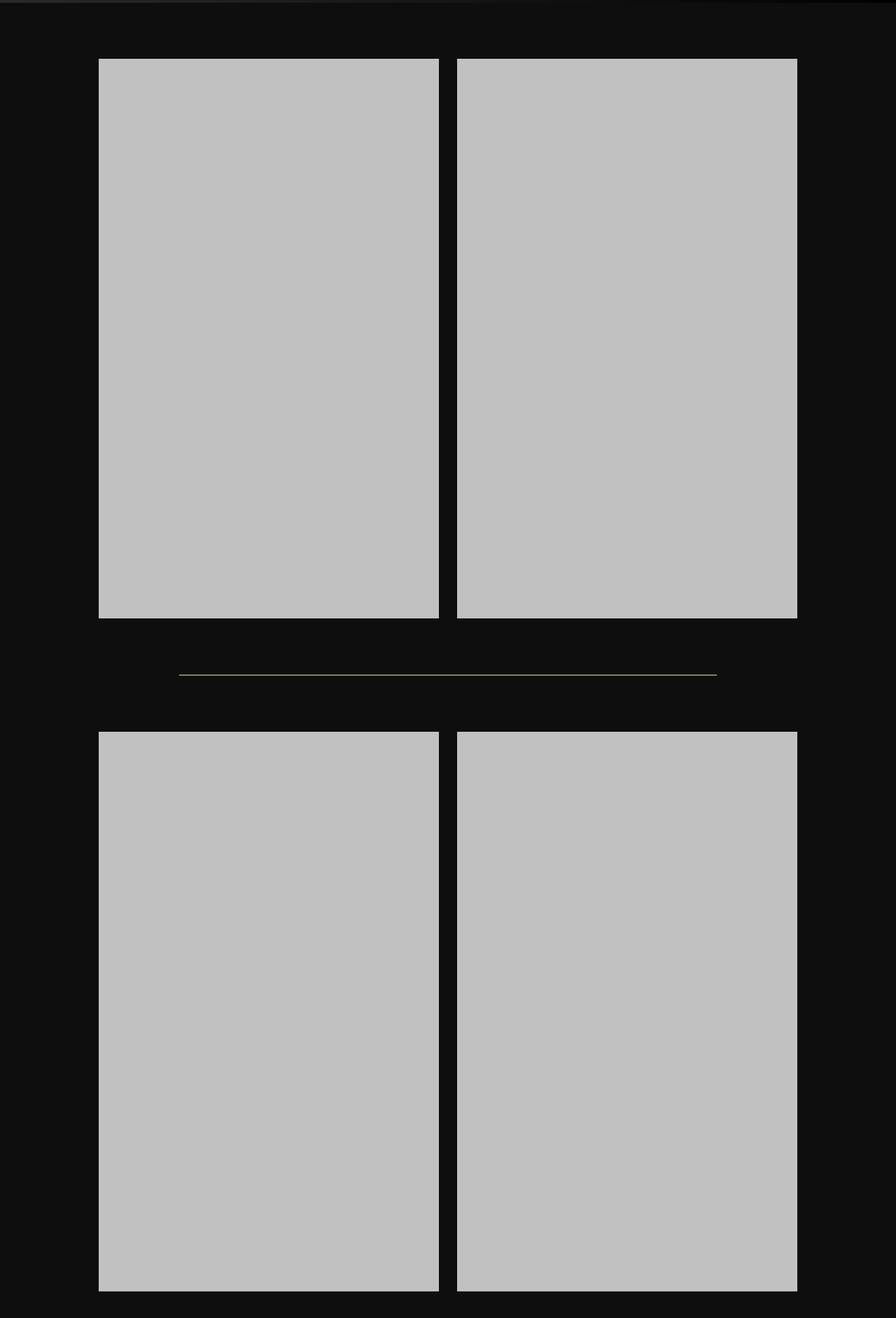
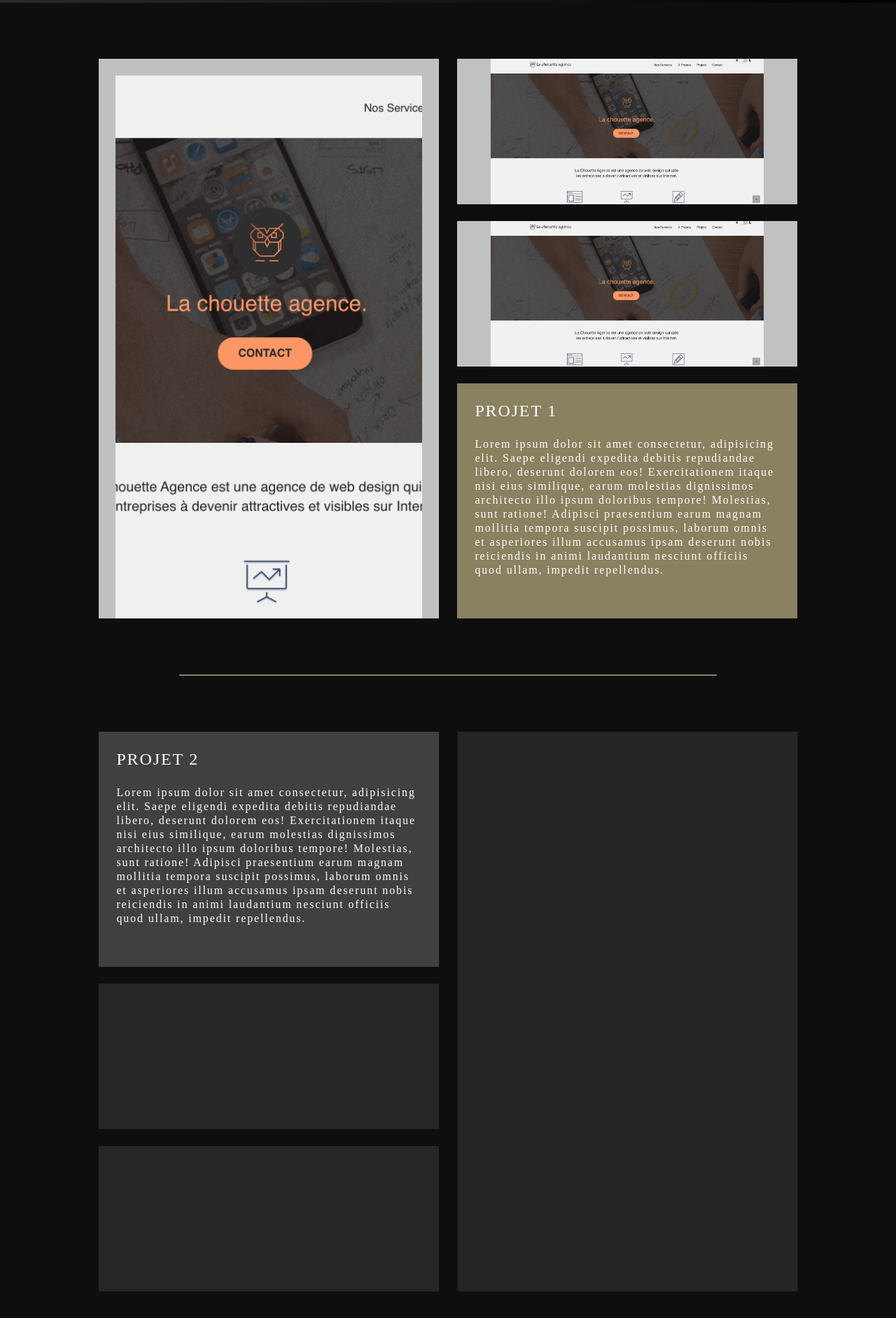
Before and after one commit to Roms1512/RL-WebProject, a Vue app: page /portefolio in a window 1280 px wide. Shown: the part 796-2680 px from the top of the page at 70% size. Built offline with nearby package versions, Linux system fonts and the light colour scheme.

Commit message:
commit-11
avancer sur la page Portefolio :
- Header fini
- Section bien avancer
- Ajout d'animation

Animation sur les autres page fini

```diff
--- a/public/index.html
+++ b/public/index.html
@@ -1,5 +1,5 @@
 <!DOCTYPE html>
-<html lang="">
+<html lang="fr">
   <head>
     <meta charset="utf-8">
     <meta http-equiv="X-UA-Compatible" content="IE=edge">
--- a/src/views/Acceuil.vue
+++ b/src/views/Acceuil.vue
@@ -7,16 +7,17 @@
       <router-link to="/contact">CONTACT</router-link>
     </header>
     <section>
-      <h2 data-aos="fade-left" data-aos-duration="1000">QUELQUES PROJETS RÉALISÉS<br>PAR NOS SOINS</h2>
-      <h5 data-aos="fade-left" data-aos-duration="1000" data-aos-delay="300">Chaque projet est réalisés sur mesures pour<br>correspondre à vos besoins</h5>
+      <h2 data-aos="fade-left" data-aos-duration="1000" data-aos-once="true">QUELQUES PROJETS RÉALISÉS<br>PAR NOS SOINS</h2>
+      <h5 data-aos="fade-left" data-aos-duration="1000" data-aos-delay="300" data-aos-once="true">Chaque projet est réalisés sur mesures pour<br>correspondre à vos besoins</h5>
       <div class="projets">
-        <div class="projet" data-aos="flip-left" data-aos-duration="2500" data-aos-offset="350">
+        <div class="projet" data-aos="flip-left" data-aos-duration="2500" data-aos-offset="350" data-aos-once="true">
+          <img src="@/assets/PhotoProjet/1.png" alt="projet 1">
+          <p>Open Classrooms <br>Projet d'écoles, SEO & Référencement</p>
+        </div>
+        <div class="projet" data-aos="flip-left" data-aos-duration="2500" data-aos-delay="700" data-aos-offset="350" data-aos-once="true">
           <p>Quelques mots de <br>présentation : clients etc etc</p>
         </div>
-        <div class="projet" data-aos="flip-left" data-aos-duration="2500" data-aos-delay="700" data-aos-offset="350">
-          <p>Quelques mots de <br>présentation : clients etc etc</p>
-        </div>
-        <div class="projet" data-aos="flip-left" data-aos-duration="2500" data-aos-delay="1400" data-aos-offset="350">
+        <div class="projet" data-aos="flip-left" data-aos-duration="2500" data-aos-delay="1400" data-aos-offset="350" data-aos-once="true">
           <p>Quelques mots de <br>présentation : clients etc etc</p>
         </div>
       </div>
@@ -24,27 +25,27 @@
     </section>
     <article>
       <img src="@/assets/PhotoFond/2.png" alt="Clavier Ordinateur">
-      <h2 data-aos="fade-right" data-aos-duration="1000">SERVICES & <br> COMPÉTENCES</h2>
+      <h2 data-aos="fade-right" data-aos-duration="1000" data-aos-once="true">SERVICES & <br> COMPÉTENCES</h2>
       <div class="competences">
-        <div class="competence" data-aos="slide-right" data-aos-duration="2000">
+        <div class="competence" data-aos="fade-right" data-aos-duration="2000" data-aos-delay="500" data-aos-once="true">
           <img src="@/assets/Icon/15.png" alt="Icon Ordinateur">
           <div class="text-competence">
             <h4>CRÉATION DE SITES WEB</h4>
-            <h5>Lorem ipsum dolor sit, amet consectetur adipisicing elit. Corrupti dolorum sed eum aliquid! Repellat ab doloremque sunt necessitatibus </h5>
+            <h5>Besoin d’un site web Professionnel pour vous ou votre entreprise ? Site Vitrine, Site Sur Mesure ? Vous ne savais pas quoi choisir ? Pas de panique, nous sommes là pour vous aider à choisir la meilleure solution et à créer un site web adaptée à votre activité(s).</h5>
           </div>
         </div>
-        <div class="competence" data-aos="slide-left" data-aos-duration="2000">
+        <div class="competence" data-aos="fade-left" data-aos-duration="2000" data-aos-delay="1500" data-aos-once="true">
           <img src="@/assets/Icon/16.png" alt="Icon Roulement">
           <div class="text-competence">
             <h4>MAINTENANCE & REPRISE</h4>
-            <h5>Lorem ipsum dolor sit, amet consectetur adipisicing elit. Corrupti dolorum sed eum aliquid! Repellat ab doloremque sunt necessitatibus </h5>
+            <h5>Vous avez déjà un site Internet et vous souhaitez, le Sécuriser, le Mettre à Jour, Refaire son Design ou même l’Optimiser, venez vers nous, nous vous aiderons dans vos démarches.</h5>
           </div>
         </div>
-        <div class="competence" data-aos="slide-right" data-aos-duration="2000" data-aos-offset="200">
+        <div class="competence" data-aos="fade-right" data-aos-duration="2000" data-aos-delay="200" data-aos-offset="350" data-aos-once="true">
           <img src="@/assets/Icon/17.png" alt="Icon fusée">
           <div class="text-competence">
             <h4>SEO & RÉFÉRENCEMENT</h4>
-            <h5>Lorem ipsum dolor sit, amet consectetur adipisicing elit. Corrupti dolorum sed eum aliquid! Repellat ab doloremque sunt necessitatibus </h5>
+            <h5>Nous vous garantissons un site web qui sera fluide pour vos utilisateurs, qui respect les recommandations SEO de Google et qui vous fera monter dans les résultats de recherches.</h5>
           </div>
         </div>
       </div>
@@ -137,11 +138,17 @@
       display: flex;
       justify-content: space-between;
       .projet {
+        position: relative;
         background: rgba(255, 255, 255, 0.692);
         width: 23vw;
         height: 70vh;
+        img {
+          object-fit: cover;
+          width: 23vw;
+          height: 70vh;
+        }
         p {
-          position: relative;
+          position: absolute;
           top: 72vh;
           text-align: left;
           font-weight: 300;
--- a/src/views/Portefolio.vue
+++ b/src/views/Portefolio.vue
@@ -5,14 +5,79 @@
       <h1>PORTEFOLIO</h1>
     </header>
     <section>
+      <!-- Projet 1 -->
       <div class="projet projet-1">
-        <div class="colonne-1"></div>
-        <div class="colonne-2"></div>
+        <div class="colonne-1" data-aos="fade-right" data-aos-duration="3000" data-aos-delay="1000" data-aos-once="true">
+          <img src="@/assets/PhotoProjet/1.png" alt="Projet 1">
+        </div>
+        <div class="colonne-2">
+          <div class="img" data-aos="fade-left" data-aos-duration="2000" data-aos-delay="500" data-aos-offset="400" data-aos-once="true">
+            <img src="@/assets/PhotoProjet/1.png" alt="Projet 1">
+          </div>
+          <div class="img" data-aos="fade-left" data-aos-duration="2000" data-aos-delay="1000" data-aos-once="true">
+            <img src="@/assets/PhotoProjet/1.png" alt="Projet 1">
+          </div>
+          <div class="description-projet" data-aos="fade-left" data-aos-duration="2000" data-aos-delay="500" data-aos-once="true">
+            <h4>PROJET 1</h4>
+            <h5>Lorem ipsum dolor sit amet consectetur, adipisicing elit. Saepe eligendi expedita debitis repudiandae libero, deserunt dolorem eos! Exercitationem itaque nisi eius similique, earum molestias dignissimos architecto illo ipsum doloribus tempore!
+            Molestias, sunt ratione! Adipisci praesentium earum magnam mollitia tempora suscipit possimus, laborum omnis et asperiores illum accusamus ipsam deserunt nobis reiciendis in animi laudantium nesciunt officiis quod ullam, impedit repellendus.</h5>
+          </div>
+        </div>
       </div>
-      <div class="line"></div>
+
+      <div class="line" data-aos="fade-in" data-aos-duration="500" data-aos-once="true"></div>
+
+      <!-- Projet 2 -->
       <div class="projet projet-2">
-        <div class="colonne-1"></div>
-        <div class="colonne-2"></div>
+        <div class="colonne-1">
+          <div class="description-projet" data-aos="fade-right" data-aos-duration="2000" data-aos-delay="500" data-aos-offset="400" data-aos-once="true">
+            <h4>PROJET 2</h4>
+            <h5>Lorem ipsum dolor sit amet consectetur, adipisicing elit. Saepe eligendi expedita debitis repudiandae libero, deserunt dolorem eos! Exercitationem itaque nisi eius similique, earum molestias dignissimos architecto illo ipsum doloribus tempore!
+            Molestias, sunt ratione! Adipisci praesentium earum magnam mollitia tempora suscipit possimus, laborum omnis et asperiores illum accusamus ipsam deserunt nobis reiciendis in animi laudantium nesciunt officiis quod ullam, impedit repellendus.</h5>
+          </div>
+          <div class="img" data-aos="fade-right" data-aos-duration="2000" data-aos-delay="1000" data-aos-once="true"></div>
+          <div class="img" data-aos="fade-right" data-aos-duration="2000" data-aos-delay="500" data-aos-once="true"></div>
+        </div>
+        <div class="colonne-2" data-aos="fade-left" data-aos-duration="3000" data-aos-delay="1000" data-aos-once="true"></div>
+      </div>
+
+      <div class="line" data-aos="fade-in" data-aos-duration="500" data-aos-once="true"></div>
+
+      <!-- Projet 3 -->
+      <div class="projet projet-1">
+        <div class="colonne-1" data-aos="fade-right" data-aos-duration="3000" data-aos-delay="1000" data-aos-once="true">
+          <img src="@/assets/PhotoProjet/1.png" alt="Projet 1">
+        </div>
+        <div class="colonne-2">
+          <div class="description-projet" data-aos="fade-left" data-aos-duration="2000" data-aos-delay="500" data-aos-once="true">
+            <h4>PROJET 3</h4>
+            <h5>Lorem ipsum dolor sit amet consectetur, adipisicing elit. Saepe eligendi expedita debitis repudiandae libero, deserunt dolorem eos! Exercitationem itaque nisi eius similique, earum molestias dignissimos architecto illo ipsum doloribus tempore!
+            Molestias, sunt ratione! Adipisci praesentium earum magnam mollitia tempora suscipit possimus, laborum omnis et asperiores illum accusamus ipsam deserunt nobis reiciendis in animi laudantium nesciunt officiis quod ullam, impedit repellendus.</h5>
+          </div>
+          <div class="img" data-aos="fade-left" data-aos-duration="2000" data-aos-delay="500" data-aos-offset="400" data-aos-once="true">
+            <img src="@/assets/PhotoProjet/1.png" alt="Projet 1">
+          </div>
+          <div class="img" data-aos="fade-left" data-aos-duration="2000" data-aos-delay="1000" data-aos-once="true">
+            <img src="@/assets/PhotoProjet/1.png" alt="Projet 1">
+          </div>
+
+        </div>
+      </div>
+
+      <div class="line" data-aos="fade-in" data-aos-duration="500" data-aos-once="true"></div>
+
+      <!-- Projet 4 -->
+      <div class="projet projet-2">
+        <div class="colonne-1">
+          <div class="img" data-aos="fade-right" data-aos-duration="2000" data-aos-delay="1000" data-aos-once="true"></div>
+          <div class="img" data-aos="fade-right" data-aos-duration="2000" data-aos-delay="500" data-aos-once="true"></div>
+          <div class="description-projet" data-aos="fade-right" data-aos-duration="2000" data-aos-delay="500" data-aos-offset="400" data-aos-once="true">
+            <h4>PROJET 4</h4>
+            <h5>Lorem ipsum dolor sit amet consectetur, adipisicing elit. Saepe eligendi expedita debitis repudiandae libero, deserunt dolorem eos! Exercitationem itaque nisi eius similique, earum molestias dignissimos architecto illo ipsum doloribus tempore!
+            Molestias, sunt ratione! Adipisci praesentium earum magnam mollitia tempora suscipit possimus, laborum omnis et asperiores illum accusamus ipsam deserunt nobis reiciendis in animi laudantium nesciunt officiis quod ullam, impedit repellendus.</h5>
+          </div>
+        </div>
+        <div class="colonne-2" data-aos="fade-left" data-aos-duration="3000" data-aos-delay="1000" data-aos-once="true"></div>
       </div>
     </section>
     <Footer/>
@@ -69,9 +134,74 @@
         margin: auto;
         height: 100vh;
         width: 38vw;
-        background: #c1c1c1;
+        .description-projet {
+          text-align: left;
+          padding: 2vw;
+          h4 {
+            font-size: x-large;
+            font-weight: 500;
+            margin-bottom: 3vh;
+          }
+          h5 {
+            font-weight: 350;
+            font-size: medium;
+            line-height: 2.5vh;
+          }
+        }
       }
     }
+    .projet-1 {
+        .colonne-1 {
+          background: #c1c1c1;
+          img {
+            margin-top: 3vh;
+            object-fit: cover;
+            height: 97vh;
+            width: 90%;
+          }
+        }
+        .colonne-2 {
+          display: flex;
+          justify-content: space-between;
+          flex-direction: column;
+          .img {
+            background: #c1c1c1;
+            height: 26vh;
+            img:nth-of-type(1) {
+              object-fit:cover;
+              height: 26vh;
+              width: 80%;
+            }
+            img:nth-of-type(2) {
+              object-fit:cover;
+              object-position: left bottom;
+            }
+          }
+          .description-projet {
+            height: 42vh;
+            background: #89815F;
+          }
+        }
+    }
+    .projet-2 {
+        .colonne-1 {
+          display: flex;
+          justify-content: space-between;
+          flex-direction: column;
+          .description-projet {
+            height: 42vh;
+            background: #404042;
+          }
+          .img {
+            background: #262626;
+            height: 26vh;
+          }
+        }
+        .colonne-2{
+          background: #262626;
+        }
+    }
+
     .line {
       margin: auto;
       height: 2px;
```
Also changed, not shown: src/components/Footer.vue (+13 -7 lines), src/views/Contact.vue (+6 -6 lines), src/views/Service.vue (+12 -11 lines), src/assets/PhotoProjet/1.png (added).
